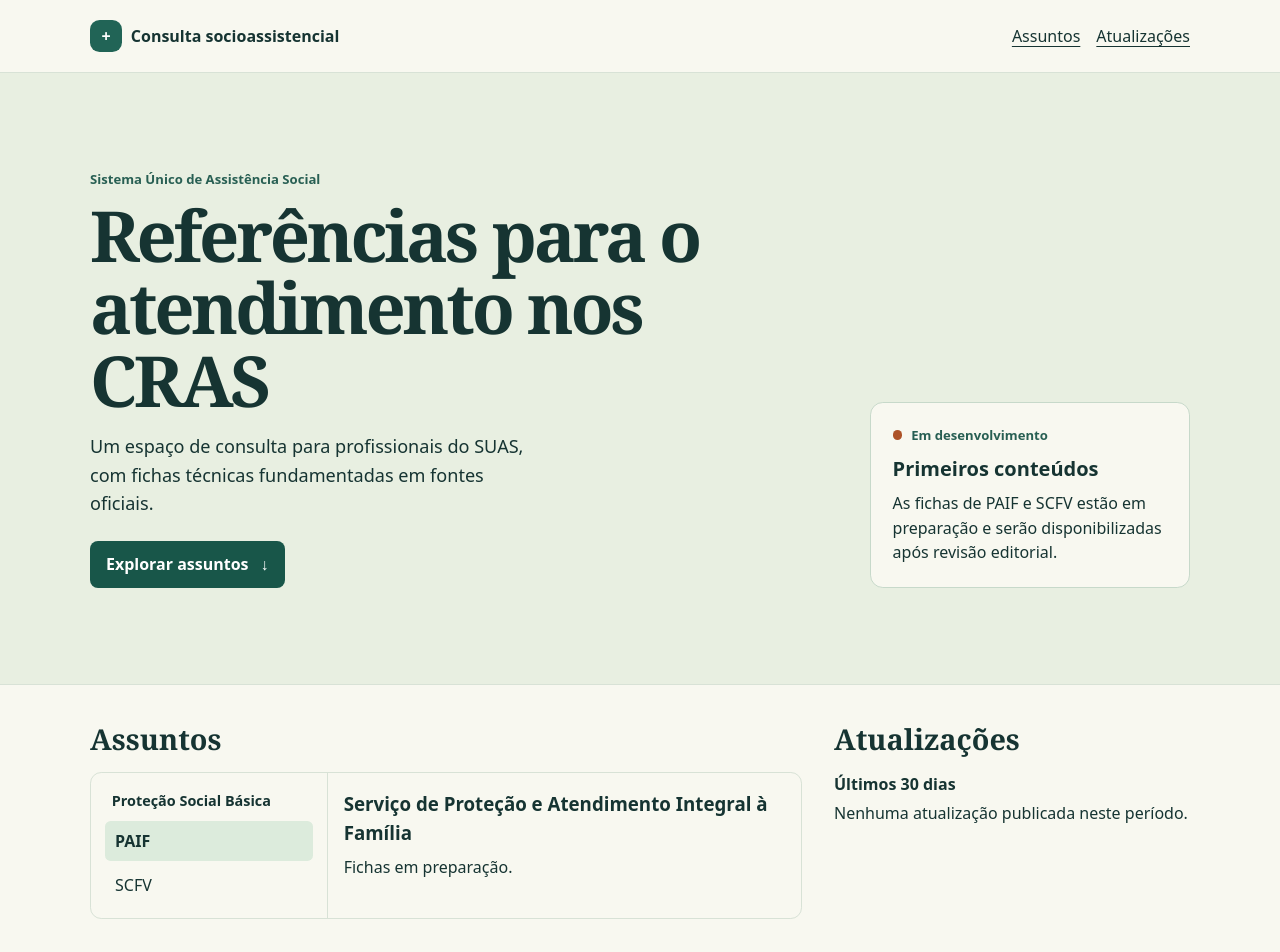
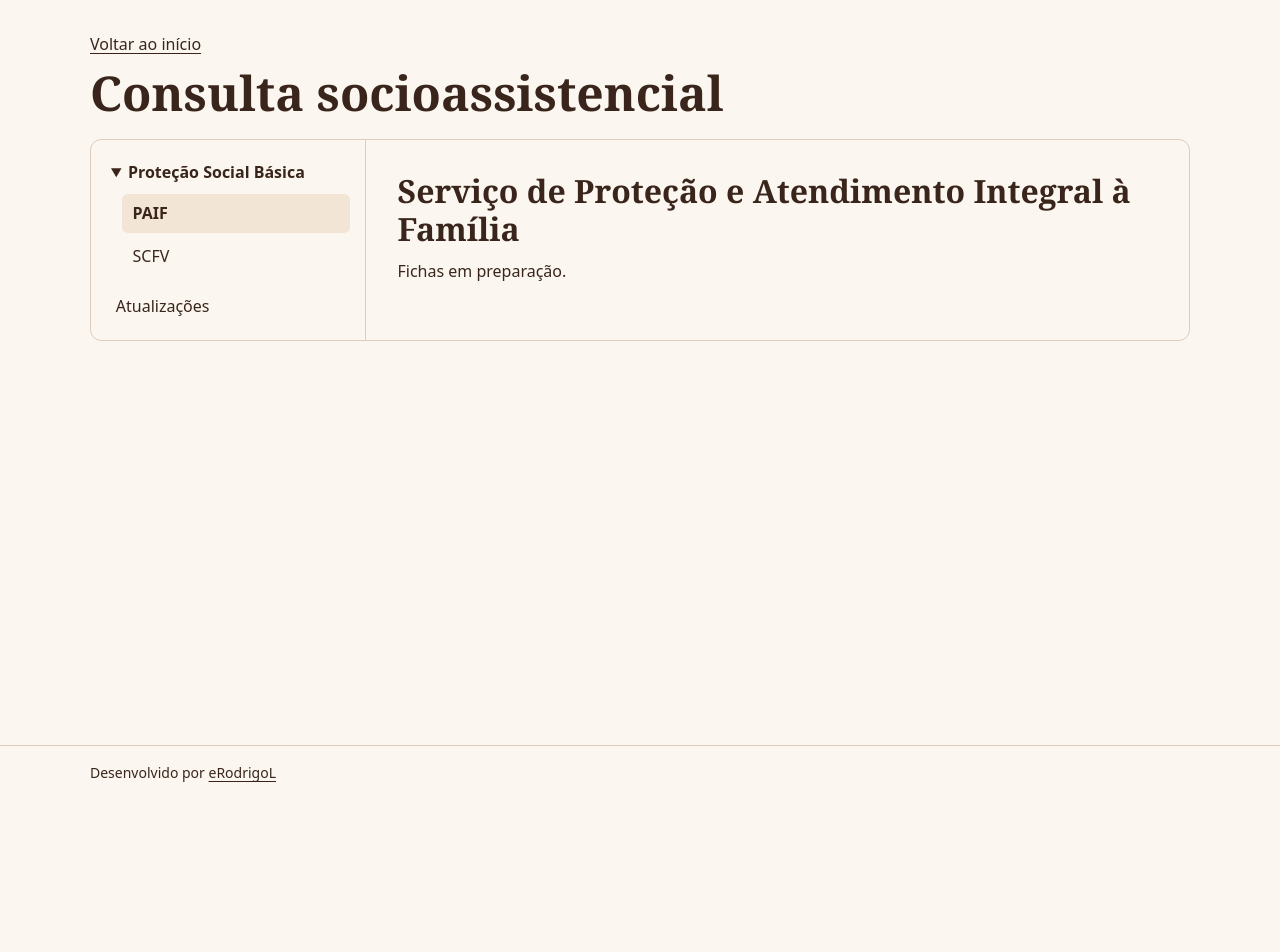
Before and after one commit to eRodrigoL/consulta-informativos-socioassistencial, an Angular app: page /#/explorar in a window 1280 px wide. Before the commit this address led to /#/. Shown: the top 952 px of the page. After the commit the page ends 800 px from the top, so only its background shows below. Built offline with nearby package versions, Linux system fonts and the light colour scheme.

Commit message:
feat(app): ✨ separa a página inicial da tela de consulta

```diff
--- a/src/app/app.config.ts
+++ b/src/app/app.config.ts
@@ -1,11 +1,11 @@
 import { ApplicationConfig, provideBrowserGlobalErrorListeners } from '@angular/core';
-import { provideRouter } from '@angular/router';
+import { provideRouter, withHashLocation } from '@angular/router';
 
 import { routes } from './app.routes';
 
 export const appConfig: ApplicationConfig = {
   providers: [
     provideBrowserGlobalErrorListeners(),
-    provideRouter(routes)
+    provideRouter(routes, withHashLocation())
   ]
 };
--- a/src/app/app.html
+++ b/src/app/app.html
@@ -1,52 +1,5 @@
-<a class="skip" href="#conteudo">Ir para o conteúdo</a>
-<header class="top">
-  <div class="wrap top-inner">
-    <a class="brand" href="./"><span class="mark" aria-hidden="true">+</span> Consulta socioassistencial</a>
-    <nav aria-label="Navegação principal">
-      <a href="#assuntos">Assuntos</a>
-      <a href="#atualizacoes">Atualizações</a>
-    </nav>
-  </div>
-</header>
+<router-outlet />
 
-<main id="conteudo">
-  <section class="hero">
-    <div class="wrap hero-inner">
-      <div>
-        <p class="eyebrow">Sistema Único de Assistência Social</p>
-        <h1>Referências para o atendimento nos CRAS</h1>
-        <p class="intro">Um espaço de consulta para profissionais do SUAS, com fichas técnicas fundamentadas em fontes oficiais.</p>
-        <a class="cta" href="#assuntos">Explorar assuntos <span aria-hidden="true">↓</span></a>
-      </div>
-      <aside class="status">
-        <p class="eyebrow"><span class="dot" aria-hidden="true"></span> Em desenvolvimento</p>
-        <h2>Primeiros conteúdos</h2>
-        <p>As fichas de PAIF e SCFV estão em preparação e serão disponibilizadas após revisão editorial.</p>
-      </aside>
-    </div>
-  </section>
-
-  <div class="wrap sections">
-    <section id="assuntos">
-      <h2>Assuntos</h2>
-      <div class="topics">
-        <div class="topic-tree" role="group" aria-label="Proteção Social Básica">
-          <p>Proteção Social Básica</p>
-          <button type="button" [attr.aria-pressed]="topic() === 'PAIF'" (click)="topic.set('PAIF')">PAIF</button>
-          <button type="button" [attr.aria-pressed]="topic() === 'SCFV'" (click)="topic.set('SCFV')">SCFV</button>
-        </div>
-        <div class="topic-detail" aria-live="polite">
-          <h3>{{ topic() === 'PAIF' ? 'Serviço de Proteção e Atendimento Integral à Família' : 'Serviço de Convivência e Fortalecimento de Vínculos' }}</h3>
-          <p>Fichas em preparação.</p>
-        </div>
-      </div>
-    </section>
-    <section id="atualizacoes" class="updates">
-      <h2>Atualizações</h2>
-      <p class="period">Últimos 30 dias</p>
-      <p>Nenhuma atualização publicada neste período.</p>
-    </section>
-  </div>
-</main>
-
-<footer><div class="wrap">Consulta de Informativos Socioassistenciais</div></footer>
+<footer>
+  <div class="wrap">Desenvolvido por <a href="https://github.com/eRodrigoL">eRodrigoL</a></div>
+</footer>
--- a/src/app/app.routes.ts
+++ b/src/app/app.routes.ts
@@ -1,3 +1,9 @@
 import { Routes } from '@angular/router';
+import { Explore } from './explore';
+import { Home } from './home';
 
-export const routes: Routes = [];
+export const routes: Routes = [
+  { path: '', component: Home, title: 'Consulta de Informativos Socioassistenciais' },
+  { path: 'explorar', component: Explore, title: 'Explorar | Consulta de Informativos Socioassistenciais' },
+  { path: '**', redirectTo: '' },
+];
--- a/src/app/app.ts
+++ b/src/app/app.ts
@@ -1,9 +1,9 @@
-import { Component, signal } from '@angular/core';
+import { Component } from '@angular/core';
+import { RouterOutlet } from '@angular/router';
 
 @Component({
   selector: 'app-root',
+  imports: [RouterOutlet],
   templateUrl: './app.html',
 })
-export class App {
-  protected readonly topic = signal<'PAIF' | 'SCFV'>('PAIF');
-}
+export class App {}
--- /dev/null
+++ b/src/app/explore.html
@@ -0,0 +1,26 @@
+<main class="wrap explore">
+  <a class="back" routerLink="/">Voltar ao início</a>
+  <h1>Consulta socioassistencial</h1>
+  <div class="topics">
+    <nav class="topic-tree" aria-label="Assuntos">
+      <details open>
+        <summary>Proteção Social Básica</summary>
+        <div class="topic-children">
+          <button type="button" [attr.aria-pressed]="section() === 'PAIF'" (click)="section.set('PAIF')">PAIF</button>
+          <button type="button" [attr.aria-pressed]="section() === 'SCFV'" (click)="section.set('SCFV')">SCFV</button>
+        </div>
+      </details>
+      <button type="button" [attr.aria-pressed]="section() === 'atualizacoes'" (click)="section.set('atualizacoes')">Atualizações</button>
+    </nav>
+    <section class="topic-detail" aria-live="polite">
+      @if (section() === 'atualizacoes') {
+        <h2>Atualizações</h2>
+        <p><strong>Últimos 30 dias</strong></p>
+        <p>Nenhuma atualização publicada neste período.</p>
+      } @else {
+        <h2>{{ section() === 'PAIF' ? 'Serviço de Proteção e Atendimento Integral à Família' : 'Serviço de Convivência e Fortalecimento de Vínculos' }}</h2>
+        <p>Fichas em preparação.</p>
+      }
+    </section>
+  </div>
+</main>
--- /dev/null
+++ b/src/app/explore.ts
@@ -0,0 +1,10 @@
+import { Component, signal } from '@angular/core';
+import { RouterLink } from '@angular/router';
+
+@Component({
+  imports: [RouterLink],
+  templateUrl: './explore.html',
+})
+export class Explore {
+  protected readonly section = signal<'PAIF' | 'SCFV' | 'atualizacoes'>('PAIF');
+}
--- /dev/null
+++ b/src/app/home.ts
@@ -0,0 +1,17 @@
+import { Component } from '@angular/core';
+import { RouterLink } from '@angular/router';
+
+@Component({
+  imports: [RouterLink],
+  host: { class: 'home-page' },
+  template: `
+    <main class="hero">
+      <div class="wrap hero-inner">
+        <h1>Referências técnicas e atualizadas para o atendimento nos CRAS</h1>
+        <p class="intro">Todas as informações aqui vêm de documentos oficiais e estão devidamente referenciadas.</p>
+        <a class="cta" routerLink="/explorar">Explorar</a>
+      </div>
+    </main>
+  `,
+})
+export class Home {}
--- a/src/styles.scss
+++ b/src/styles.scss
@@ -1,54 +1,79 @@
 :root {
   color-scheme: light;
   font-family: system-ui, sans-serif;
-  color: #163432;
-  background: #f8f8f0;
+  color: #39251b;
+  background: #fbf7f0;
   line-height: 1.55;
+  --surface: #f2e5d6;
+  --border: #ddcbbb;
+  --accent: #70452e;
+  --accent-dark: #51301e;
 }
 
 * { box-sizing: border-box; }
 body { margin: 0; }
-a { color: inherit; }
-a:focus-visible, button:focus-visible { outline: 3px solid #bd612a; outline-offset: 4px; }
+app-root { display: flex; min-height: 100vh; flex-direction: column; }
+router-outlet + * { flex: 1; }
+a { color: inherit; text-underline-offset: .2em; }
+a:focus-visible, button:focus-visible, summary:focus-visible {
+  outline: 3px solid #9c4c22;
+  outline-offset: 4px;
+}
 .wrap { width: min(1100px, 100% - 3rem); margin-inline: auto; }
-.skip { position: absolute; left: 1rem; top: -8rem; background: white; padding: .5rem; z-index: 1; }
-.skip:focus { top: .5rem; }
-.top { border-bottom: 1px solid #d8e2d6; }
-.top-inner, nav, .brand { display: flex; align-items: center; gap: 1rem; }
-.top-inner { justify-content: space-between; min-height: 4.5rem; }
-.brand { font-weight: 750; text-decoration: none; gap: .55rem; }
-.mark { display: grid; place-items: center; width: 2rem; height: 2rem; border-radius: .6rem; color: white; background: #216456; }
-nav a { text-underline-offset: .25em; }
-.hero { background: #e8efe1; border-bottom: 1px solid #d8e2d6; }
-.hero-inner { display: grid; grid-template-columns: minmax(0, 1fr) minmax(15rem, 20rem); gap: 3rem; align-items: end; padding-block: clamp(3rem, 8vw, 6rem); }
-.eyebrow { color: #285f53; font-size: .82rem; font-weight: 750; }
-h1, h2, h3, p { margin: 0; }
-h1 { max-width: 16ch; margin-block: .6rem 1rem; font: 700 clamp(2.5rem, 5.5vw, 4.9rem)/1.03 Georgia, serif; letter-spacing: -.045em; }
-.intro { max-width: 43ch; font-size: 1.13rem; }
-.cta { display: inline-flex; align-items: center; gap: .75rem; margin-top: 1.5rem; padding: .7rem 1rem; border-radius: .5rem; background: #185649; color: white; font-weight: 700; text-decoration: none; }
-.cta:hover { background: #103e35; }
-.status { padding: 1.35rem; border: 1px solid #c7d9ca; border-radius: .8rem; background: #f8f8f0; }
-.status h2 { margin-block: .45rem; font-size: 1.25rem; }
-.dot { display: inline-block; width: .6rem; height: .6rem; margin-right: .35rem; background: #ad5227; border-radius: 50%; }
-.sections { display: grid; grid-template-columns: minmax(0, 2fr) minmax(14rem, 1fr); gap: 2rem; padding-block: 2rem 3rem; }
-.sections h2 { margin-bottom: .65rem; font-family: Georgia, serif; font-size: 1.8rem; }
-.topics { display: grid; grid-template-columns: minmax(10rem, 1fr) minmax(0, 2fr); border: 1px solid #d8e2d6; border-radius: .7rem; }
-.topic-tree { display: grid; align-content: start; padding: .85rem; gap: .3rem; border-right: 1px solid #d8e2d6; }
-.topic-tree p { padding: .25rem .45rem; font-weight: 700; font-size: .9rem; }
-.topic-tree button { text-align: left; border: 0; border-radius: .35rem; background: transparent; padding: .45rem .65rem; font: inherit; color: inherit; cursor: pointer; }
-.topic-tree button:hover, .topic-tree button[aria-pressed='true'] { background: #dcebdc; }
+h1, h2, p { margin: 0; }
+
+.home-page { display: flex; }
+.hero { display: grid; align-items: center; width: 100%; background: var(--surface); }
+.hero-inner { padding-block: clamp(3rem, 9vw, 7rem); }
+.hero h1 {
+  max-width: 21ch;
+  margin-bottom: 1rem;
+  font: 700 clamp(2.5rem, 5.5vw, 4.9rem)/1.03 Georgia, serif;
+  letter-spacing: -.045em;
+}
+.intro { max-width: 48ch; font-size: 1.13rem; }
+.cta {
+  display: inline-block;
+  margin-top: 1.5rem;
+  padding: .7rem 1.2rem;
+  border-radius: .5rem;
+  background: var(--accent);
+  color: white;
+  font-weight: 700;
+  text-decoration: none;
+}
+.cta:hover { background: var(--accent-dark); }
+
+.explore { padding-block: 2rem 3rem; }
+.explore h1 { margin-block: .65rem 1.25rem; font: 700 clamp(2rem, 5vw, 3rem)/1.08 Georgia, serif; }
+.topics {
+  display: grid;
+  grid-template-columns: minmax(13rem, 1fr) minmax(0, 3fr);
+  border: 1px solid var(--border);
+  border-radius: .7rem;
+}
+.topic-tree { display: grid; align-content: start; gap: .65rem; padding: .9rem; border-right: 1px solid var(--border); }
+.topic-tree summary { padding: .35rem; font-weight: 700; cursor: pointer; }
+.topic-children { display: grid; gap: .25rem; margin: .2rem 0 0 1.05rem; }
+.topic-tree button {
+  padding: .45rem .65rem;
+  border: 0;
+  border-radius: .35rem;
+  background: transparent;
+  color: inherit;
+  font: inherit;
+  text-align: left;
+  cursor: pointer;
+}
+.topic-tree button:hover, .topic-tree button[aria-pressed='true'] { background: var(--surface); }
 .topic-tree button[aria-pressed='true'] { font-weight: 750; }
-.topic-detail { padding: 1rem; }
-.topic-detail p { margin-top: .5rem; }
-.period { font-weight: 700; margin-bottom: .3rem; }
-footer { padding-block: 1rem; border-top: 1px solid #d8e2d6; font-size: .875rem; }
+.topic-detail { min-height: 12rem; padding: clamp(1rem, 3vw, 2rem); }
+.topic-detail h2 { font: 700 clamp(1.4rem, 3vw, 2rem)/1.2 Georgia, serif; }
+.topic-detail p { margin-top: .65rem; }
+footer { padding-block: 1rem; border-top: 1px solid var(--border); font-size: .875rem; }
 
-@media (max-width: 720px) {
-  .hero-inner, .sections { grid-template-columns: 1fr; gap: 1.35rem; }
-  .top-inner { flex-wrap: wrap; row-gap: .45rem; padding-block: .75rem; }
-}
-@media (max-width: 380px) {
+@media (max-width: 620px) {
   .wrap { width: calc(100% - 2rem); }
   .topics { grid-template-columns: 1fr; }
-  .topic-tree { border-right: 0; border-bottom: 1px solid #d8e2d6; }
+  .topic-tree { border-right: 0; border-bottom: 1px solid var(--border); }
 }
```
